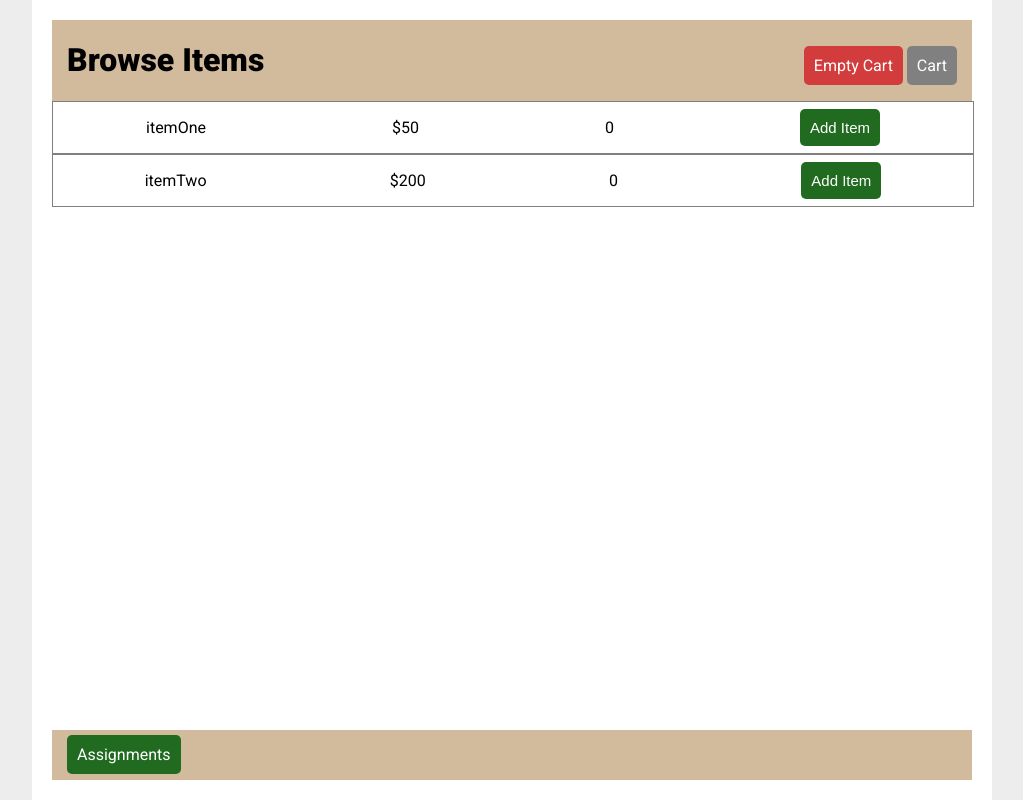
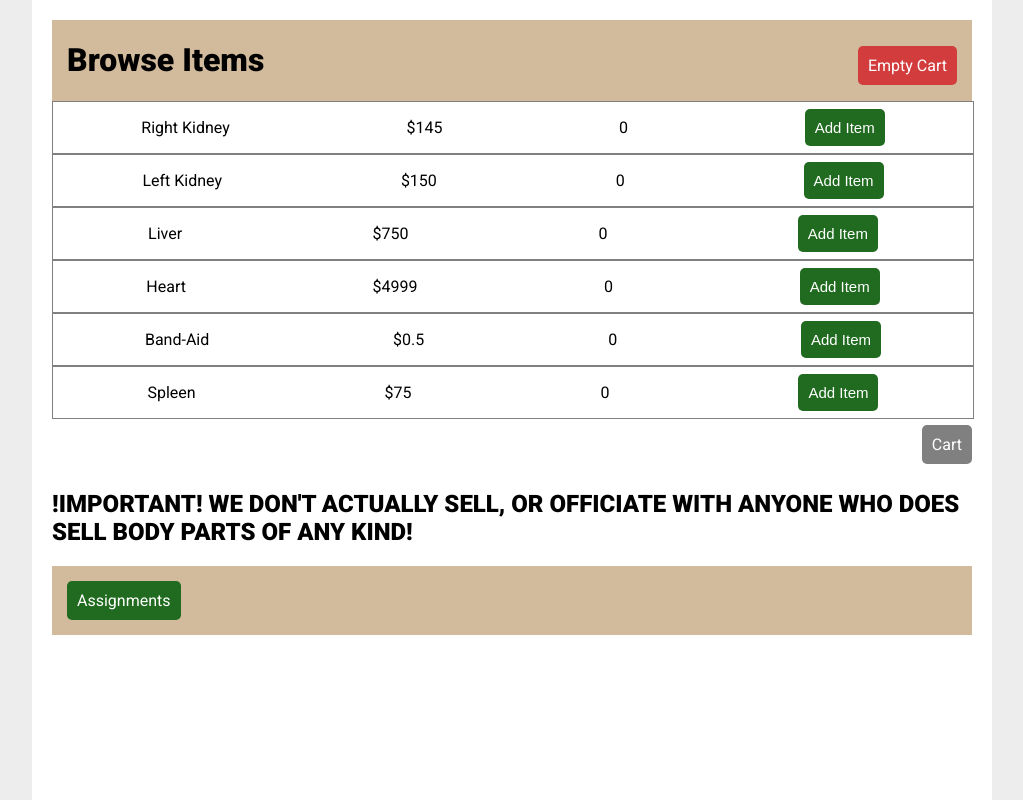
Before and after one commit to danverde/home-page-313, a PHP site: page /wk3/personal/browse.php in a window 1280 px wide. Shown: the whole page, without its empty margins (128-1151 px from the left). Run offline with PHP 8.4, Linux system fonts and the light colour scheme.

Commit message:
minor css fixes & content tweaks.

```diff
--- a/web/wk3/personal/browse.php
+++ b/web/wk3/personal/browse.php
@@ -1,9 +1,12 @@
 <?php
     session_start();
-    $defaultCart = array('itemOne' => array('price' => 50, 'quantity' => 0 ),
-        'itemTwo' => array('price' => 200, 'quantity' => 0));
+    $defaultCart = array('Right Kidney' => array('price' => 145, 'quantity' => 0 ),
+        'Left Kidney' => array('price' => 150, 'quantity' => 0),
+        'Liver' => array('price' => 750, 'quantity' => 0),
+        'Heart' => array('price' => 4999, 'quantity' => 0),
+        'Band-Aid' => array('price' => .5, 'quantity' => 0),
+        'Spleen' => array('price' => 75, 'quantity' => 0));
 
-    // var_dump(session_id());
     if (!isset($_SESSION['existingSession'])) {
         // so I know if it's a new session or not.
         $_SESSION['existingSession'] = true;
@@ -44,12 +47,6 @@
         <h1>Browse Items</h1>
         <nav>
             <a class='button warning' href='./control.php?action=endSession'>Empty Cart</a>
-            <?php
-            if ($enabledCart === true) {
-                echo "<a class='button primary' href='./cart.php'>Cart</a>";
-            } else {
-                echo "<a class='button disabled'>Cart</a>";
-            } ?>
         </nav>
     </header>
     <div class="flex-wrapper">
@@ -67,11 +64,22 @@
                 </div>
                 </form>";
             }
-            ?>
+        ?>
+        <div class='flex-wrapper row-reverse borderless' id='browse'>
+            <p>
+            <?php
+            if ($enabledCart === true) {
+                echo "<a class='button primary' href='./cart.php'>Cart</a>";
+            } else {
+                echo "<a class='button disabled'>Cart</a>";
+            } ?>
+            </p>
+        </div>
     </div>
-    <footer>
-        <a class="button" href="../../index.php#assignments">Assignments</a>
-    </footer>
+    <h2>!IMPORTANT! WE DON'T ACTUALLY SELL, OR OFFICIATE WITH ANYONE WHO DOES SELL BODY PARTS OF ANY KIND!</h2>
+    <?php
+        include_once './footer.php';
+    ?>
 </body>
 
 </html>
--- a/web/wk3/personal/checkout.php
+++ b/web/wk3/personal/checkout.php
@@ -83,9 +83,9 @@ $checkoutInfo;
             </div>
         </form>
     </div>
-    <footer>
-        <a class="button" href="../../index.php#assignments">Assignments</a>
-    </footer>
+    <?php
+        include_once './footer.php';
+    ?>
 </body>
 
 </html>
--- a/web/wk3/personal/destroy.php
+++ /dev/null
@@ -1,3 +0,0 @@
-<?php
-echo 'this page is deprecated';
-?>
--- /dev/null
+++ b/web/wk3/personal/footer.php
@@ -0,0 +1,3 @@
+<footer>
+        <a class="button" href="../../index.php#assignments">Assignments</a>
+</footer>
--- a/web/wk3/personal/main.css
+++ b/web/wk3/personal/main.css
@@ -14,9 +14,9 @@ body {
     padding: 20px;
     box-sizing: border-box;
     background-color: white;
-    height: 100vh;
+    min-height: 100vh;
     font-family: 'roboto', sans-serif;
-    overflow: hidden;
+    /* overflow: hidden; */
     position: relative;
 }
 
@@ -30,18 +30,24 @@ header {
 }
 
 footer {
-    width: calc(100% - 40px);
+    display: flex;
+    flex-direction: row;
+    height: 100%;
+    width: 100%;
     background-color: var(--act-bg-color);
-    position: absolute;
     box-sizing: border-box;
-    bottom: 20px;
-    left: 20px;
-    height: 50px;
     padding: 15px;
-    margin: 0;
 }
 
 /* start templates */
+.borderless {
+    border: none !important;
+}
+
+h2.section {
+    border-bottom: 1px solid var(--act-bg-color);
+    margin-bottom:0;
+}
 
 .inline {
     display: inline-block;
@@ -61,6 +67,10 @@ footer {
 
 .flex-end {
     justify-content: flex-end;
+}
+
+.row-reverse {
+    flex-direction: row-reverse;
 }
 
 .space-around {
@@ -113,10 +123,6 @@ a.button {
 /* page specific! */
 
 /* CART */
-#checkout {
-    border: none;
-}
-
 #checkout h3,
 #checkout p {
     margin-right: 11%;
```
Also changed, not shown: web/wk3/personal/cart.php (+5 -4 lines), web/wk3/personal/confirm.php (+8 -8 lines).
